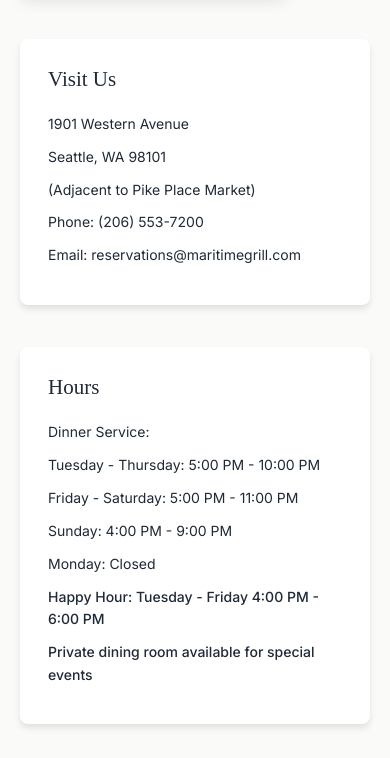
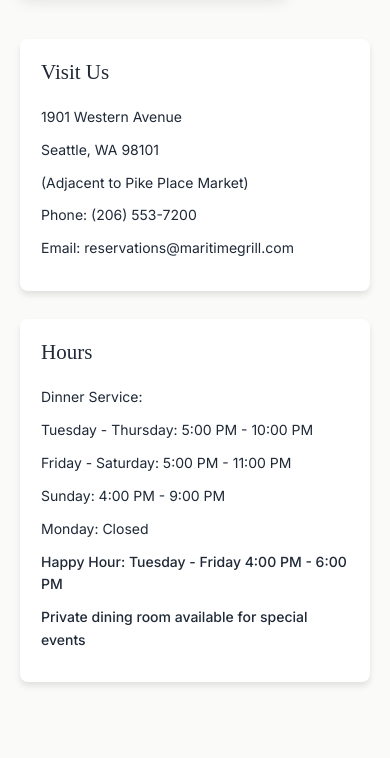
Before and after one commit to svalkerok/svalkerok.github.io, a plain HTML site: page index.html in a window 390 px wide. Shown: the part 8186-8944 px from the top of the page. Drawn offline with Linux system fonts and the light colour scheme.

Commit message:
Fix Location & Contact section layout alignment - Added equal height blocks and proper grid alignment

```diff
--- a/css/components.css
+++ b/css/components.css
@@ -240,6 +240,7 @@
 
 .restaurant-gallery {
     margin: 3rem 0;
+    width: 100%; /* Убеждаемся что галерея занимает полную ширину */
 }
 
 .gallery-grid {
@@ -247,6 +248,7 @@
     grid-template-columns: repeat(3, 1fr);
     gap: 2rem;
     margin-bottom: 3rem;
+    max-width: 100%; /* Ограничиваем максимальную ширину */
 }
 
 .gallery-item {
@@ -288,6 +290,7 @@
     grid-template-columns: 1fr 1fr;
     gap: 3rem;
     margin-top: 2rem;
+    align-items: start; /* Выравнивание блоков по верху */
 }
 
 .contact-info, .contact-hours {
@@ -295,6 +298,8 @@
     background-color: white;
     border-radius: 8px;
     box-shadow: 0 4px 6px rgba(0, 0, 0, 0.1);
+    height: fit-content; /* Автоматическая высота блоков */
+    min-height: 350px; /* Минимальная высота для равномерности */
 }
 
 .contact-info h3, .contact-hours h3 {
@@ -385,10 +390,17 @@
 @media (max-width: 768px) {
     .gallery-grid {
         grid-template-columns: 1fr;
+        gap: 1.5rem; /* Уменьшенный gap для мобильных */
     }
 
     .contact-content {
         grid-template-columns: 1fr;
+        gap: 2rem; /* Уменьшенный gap для мобильных */
+    }
+
+    .contact-info, .contact-hours {
+        min-height: auto; /* Убираем минимальную высоту на мобильных */
+        padding: 1.5rem; /* Уменьшенный padding для мобильных */
     }
 
     .footer-content {
```
